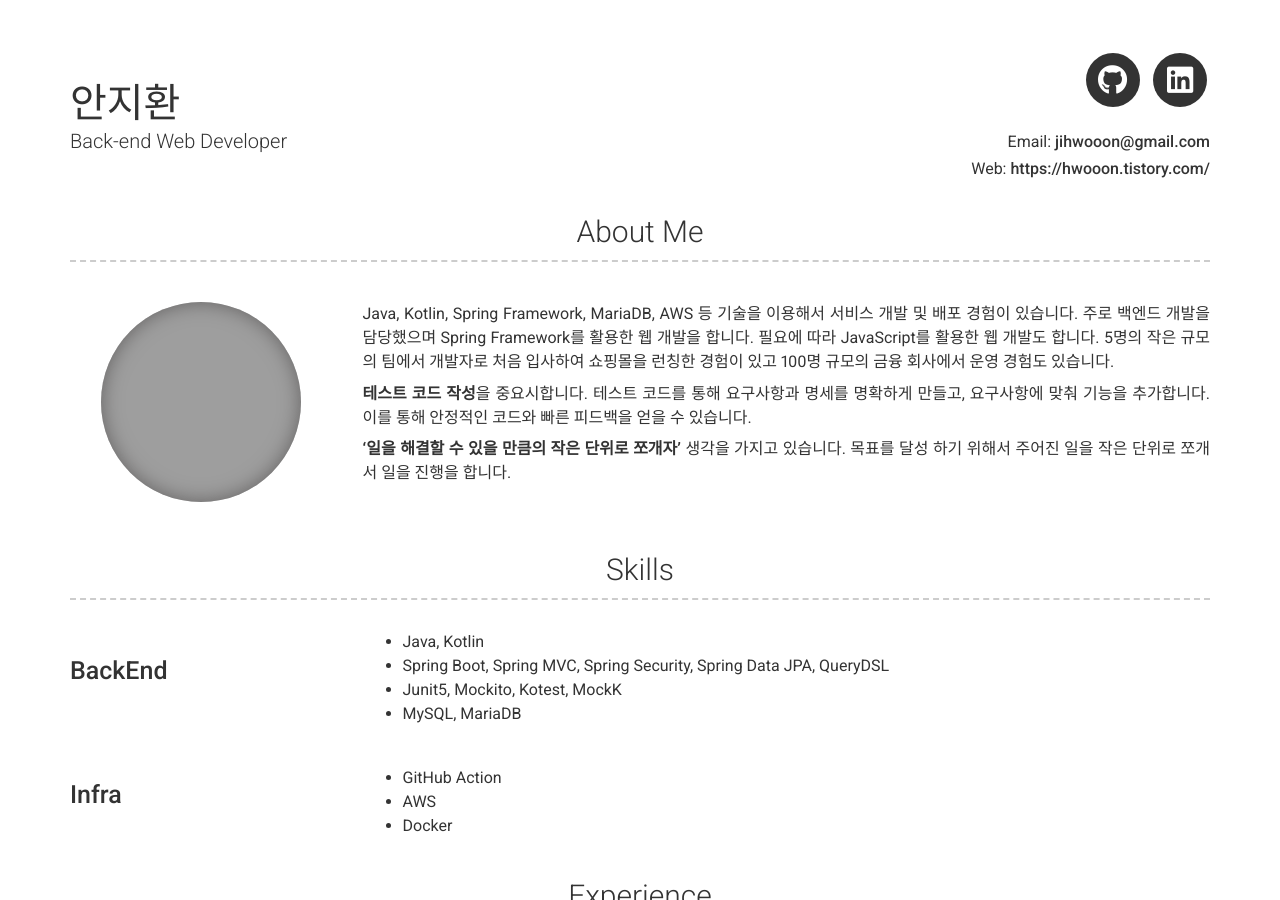
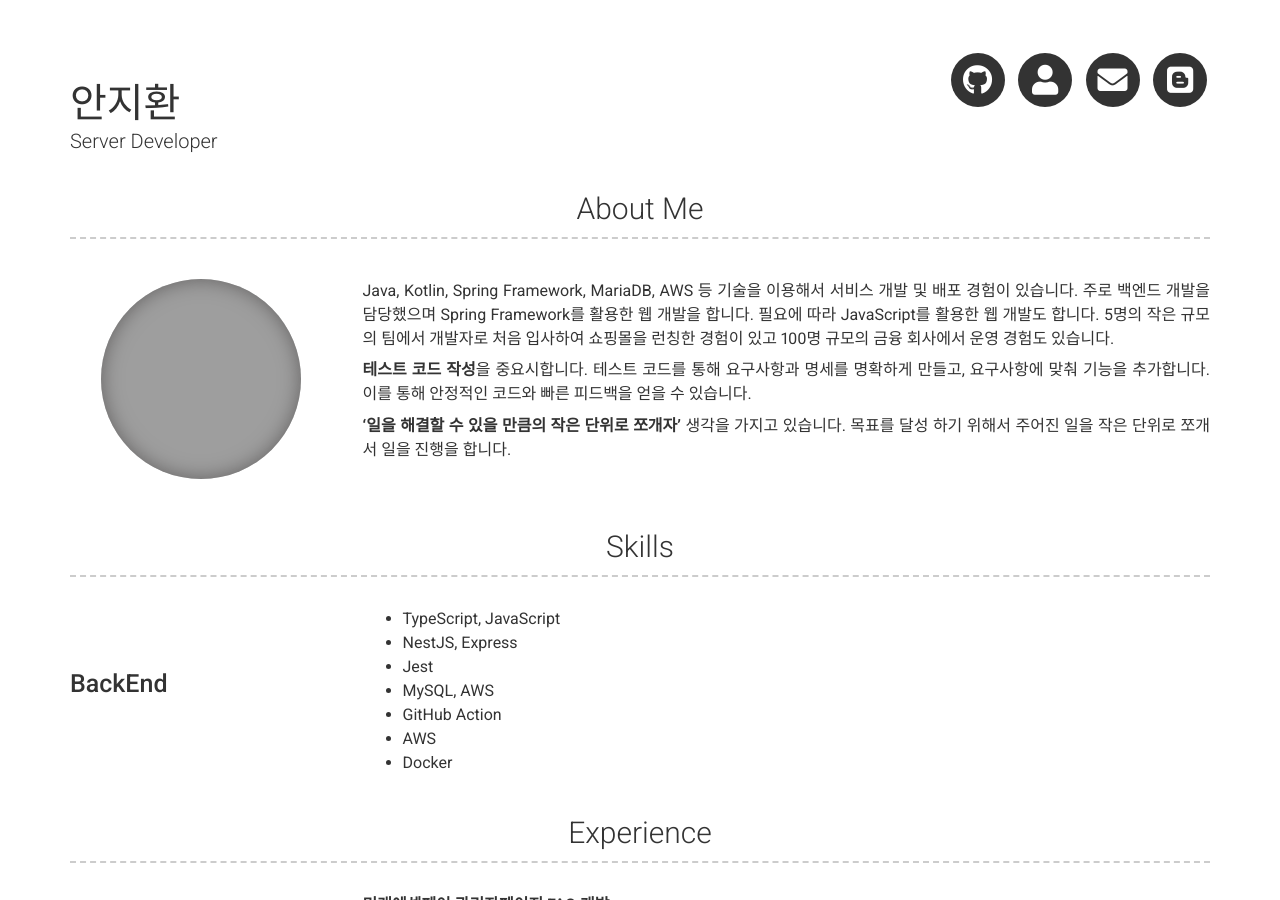
Before and after one commit to jihwooon/jihwooon.github.io, a Jekyll site: the page built from index.md, in a window 1280 px wide and 900 px high. Built offline with Jekyll 4.4.1, drawn with Linux system fonts in a browser that asks for light colours; nearby versions of some CDN libraries; grey boxes are pictures that could not be loaded.

Commit message:
이력서를 수정하라

```diff
--- a/_config.yml
+++ b/_config.yml
@@ -7,21 +7,24 @@ version: 2
 
 # Personal info
 name: 안지환
-title: Back-end Web Developer
-email: jihwooon@gmail.com
+title: Server Developer
+# email: jihwooon@gmail.com
 # email_title: Email (Email title override)
 # phone: Your phone number (optional)
 # phone_title: Phone (Phone title override)
-website:  https://hwooon.tistory.com/
-# website_title: Web (Website title override)
+# website: https://jihwanlog.vercel.app/
+# website_title: Blog
 
 # Dark Mode (true/false/never)
 darkmode: never
 
 # Social links
 # twitter_username: jekyllrb
-github_username:  jihwooon
-linkedin_username: jihwan13
+github_username: jihwooon
+home_username: jihwan_ahn
+email_username: jihwooon
+blog_username: jihwanlog
+# linkedin_username: jihwan13
 # stackoverflow_username: "00000001"
 # dribbble_username: jekyll
 # facebook_username: jekyll
@@ -36,8 +39,8 @@ linkedin_username: jihwan13
 # Additional icon links
 # additional_links:
 # - title: Link name
-#   icon: Font Awesome brand icon name (eg. fab fa-twitter) (https://fontawesome.com/icons?d=gallery&s=brands&m=free)
-#   url: Link url (eg. https://google.com)
+#   icon: fa-solid fa-house
+#   url: https://solo.to/jihwan_ahn
 # - title: another link
 #   icon: font awesome brand icon name (eg. fab fa-twitter) (https://fontawesome.com/icons?d=gallery&s=brands&m=free)
 #   url: Link url (eg. https://google.com)
@@ -66,16 +69,19 @@ content:
       - layout: left
         title: BackEnd
         description: |
-          - Java, Kotlin
-          - Spring Boot, Spring MVC, Spring Security, Spring Data JPA, QueryDSL
-          - Junit5, Mockito, Kotest, MockK
-          - MySQL, MariaDB
-      - layout: left
-        title: Infra
-        description: |
+          - TypeScript, JavaScript
+          - NestJS, Express
+          - Jest
+          - MySQL, AWS
           - GitHub Action
           - AWS
           - Docker
+      # - layout: left
+        # title: Infra
+        # description: |
+        #   - GitHub Action
+        #   - AWS
+        #   - Docker
   - title: Experience
     layout: list
     content:
--- a/_includes/header.html
+++ b/_includes/header.html
@@ -76,6 +76,27 @@
             </a>
           </li>
         {%- endif -%}
+        {%- if site.home_username -%}
+        <li>
+          <a target="_blank" href="https://solo.to/{{ site.home_username| cgi_escape | escape }}" class="button button--sacnite button--round-l">
+            <i class="fas fa-user" title= "Home link"></i>
+          </a>
+        </li>
+        {%- endif -%}
+        {%- if site.email_username -%}
+        <li>
+          <a target="_blank" href="mailto:{{ site.email }}" target="_blank" class="button button--sacnite button--round-l">
+            <i class="fas fa-envelope" title="Email link"></i>
+          </a>
+        </li>
+        {%- endif -%}
+        {%- if site.blog_username -%}
+        <li>
+          <a target="_blank" href="https://{{ site.blog_username| cgi_escape | escape }}.vercel.app/" target="_blank" class="button button--sacnite button--round-l">
+            <i class="fab fa-blogger" title="Blog link"></i>
+          </a>
+        </li>
+        {%- endif -%}
         {%- if site.youtube_username -%}
           <li>
             <a target="_blank" href="https://www.youtube.com/{{ site.youtube_username| cgi_escape | escape }}" class="button button--sacnite button--round-l">
```
Also changed, not shown: 1 other file.
